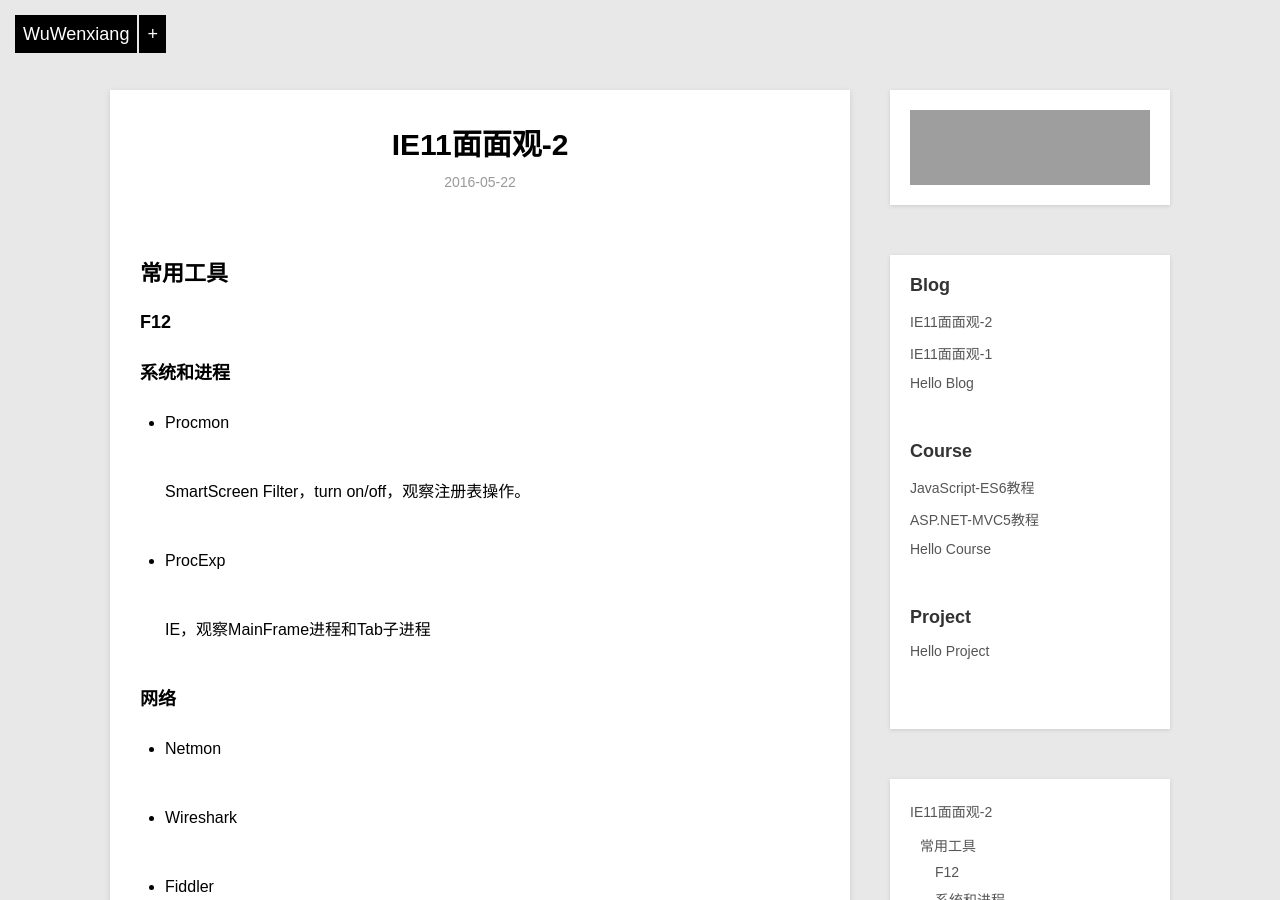
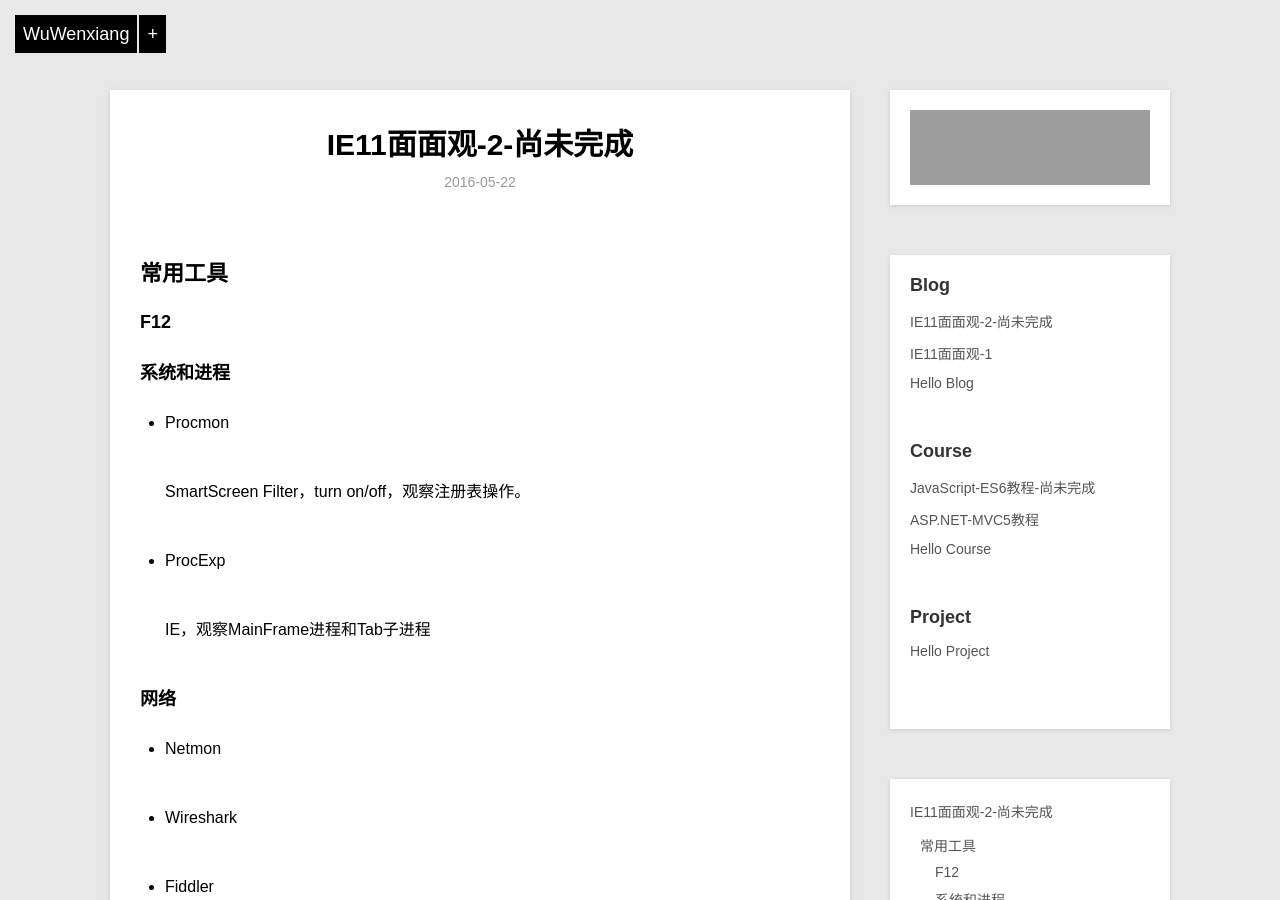
Before and after one commit to wu-wenxiang/wu-wenxiang.github.io, a Jekyll site: the page built from _posts/blog/2016-05-22-WeKnow-IE11-2.md, in a window 1280 px wide and 900 px high. Built offline with Jekyll 4.4.1, drawn with Linux system fonts in a browser that asks for light colours; grey boxes are pictures that could not be loaded.

Commit message:
标记尚未完成的文章

```diff
--- a/_posts/blog/2016-05-22-WeKnow-IE11-2.md
+++ b/_posts/blog/2016-05-22-WeKnow-IE11-2.md
@@ -1,6 +1,6 @@
 ---
 layout:         post
-title:          IE11面面观-2
+title:          IE11面面观-2-尚未完成
 category:       blog
 description:    介绍IE11各方面的知识：常用工具，企业模式，前端开发注意事项
 ---
--- a/_posts/course/2016-05-22-JavaScript.md
+++ b/_posts/course/2016-05-22-JavaScript.md
@@ -1,6 +1,6 @@
 ---
 layout:         post
-title:          JavaScript-ES6教程
+title:          JavaScript-ES6教程-尚未完成
 category:       course
 description:    涵盖ES6标准的JavaScript入门教程
 ---
```
